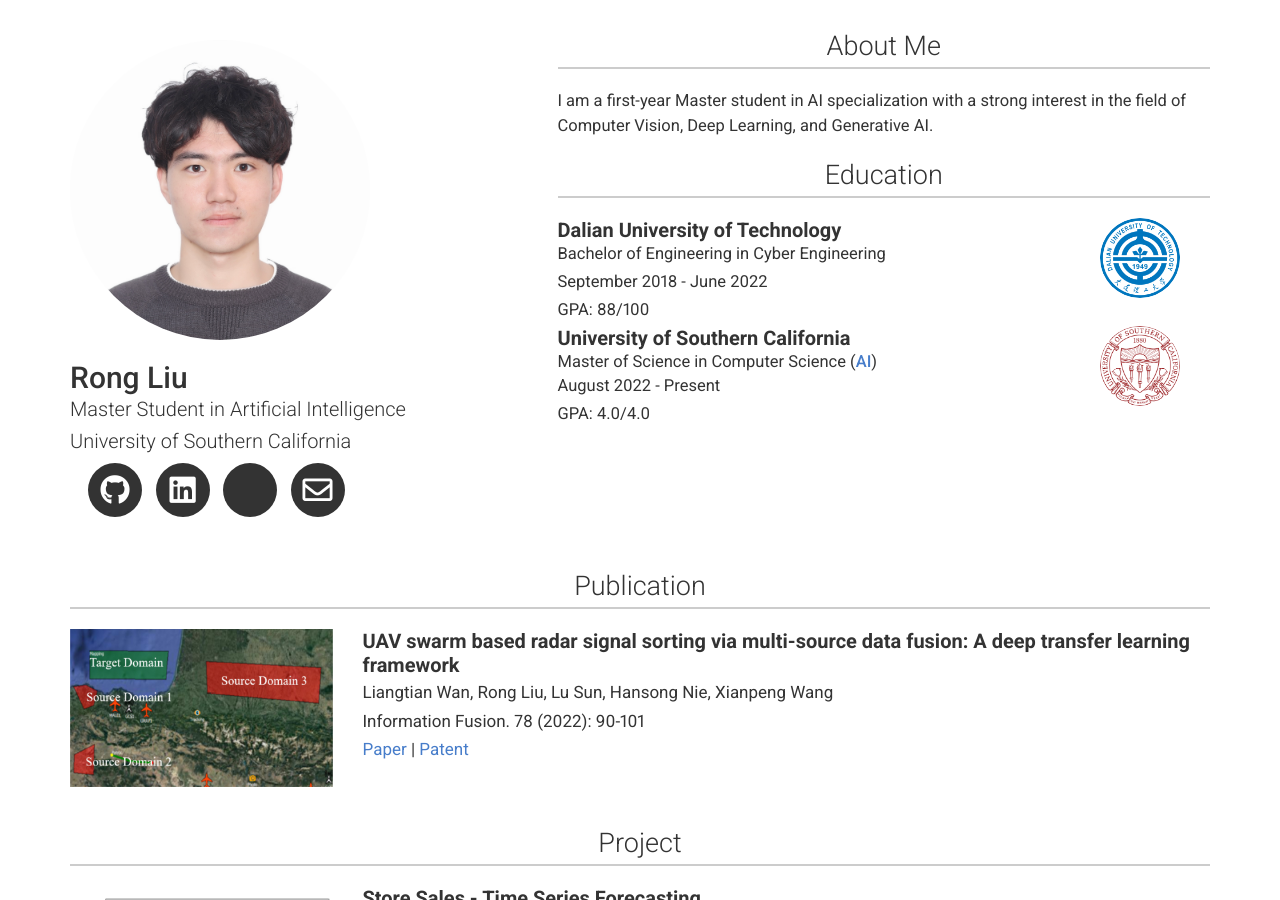
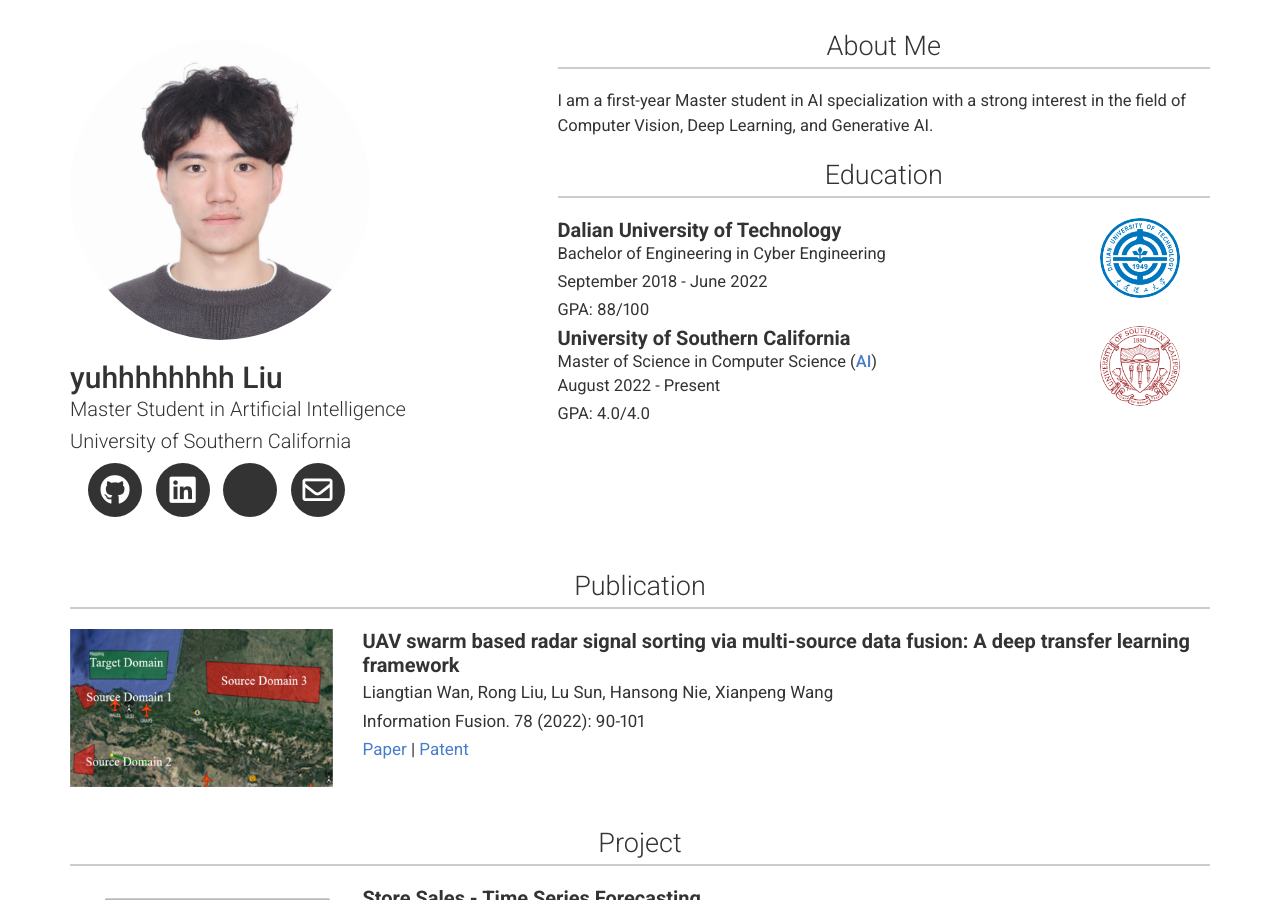
Before and after one commit to DouChinn/DouChinn.github.io, a Jekyll site: the page built from index.md, in a window 1280 px wide and 900 px high. Built offline with Jekyll 4.4.1, drawn with Linux system fonts in a browser that asks for light colours; nearby versions of some CDN libraries; a style sheet for code colours, icons or effects is not loaded; some of the changed text lies outside the part shown.

Commit message:
Update _config.yml

```diff
--- a/_config.yml
+++ b/_config.yml
@@ -6,7 +6,7 @@ repository: Git repository where your resume will be hosted, only required if yo
 version: 2
 
 # Personal info
-name: Rong Liu
+name: yuhhhhhhhh Liu
 title: Master Student in Artificial Intelligence
 affiliation: University of Southern California
 email: rliu8691@usc.edu
```
